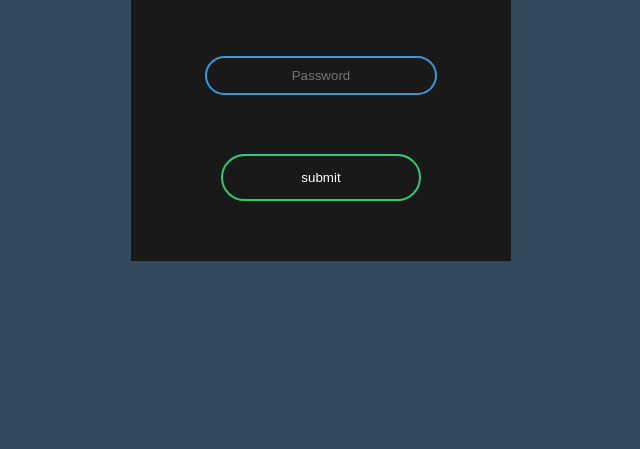
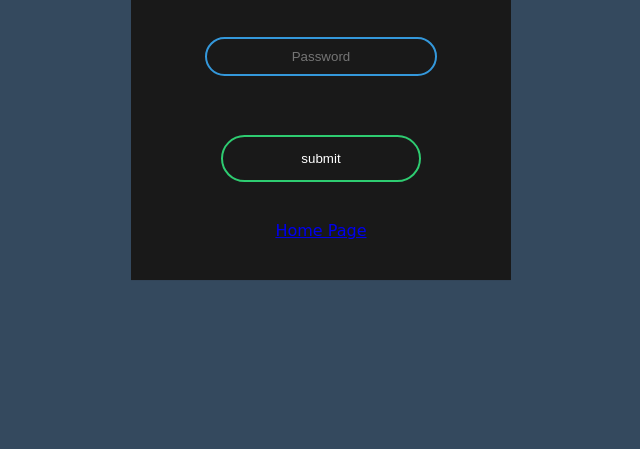
Before and after one commit to Harelazimtas/ExampleWebSunglasses, a plain HTML site: page WebSiteExample/LoginMy.html in a window 1280 px wide. Shown: the part 351-800 px from the top of the page, without its empty margins (319-959 px from the left). Drawn offline with Linux system fonts and the light colour scheme.

Commit message:
Update LoginMy.html

```diff
--- a/WebSiteExample/LoginMy.html
+++ b/WebSiteExample/LoginMy.html
@@ -6,13 +6,15 @@
     <link rel="stylesheet" href="login1.css">
   </head>
   <body>
-    <form class="box" action="LoginMy.html" method="post">
+    <form class="box" action="index.html" method="post">
       <h1>login</h1>
       <input type="number" placeholder="Id" name="Id" id="quantity" min="10000000" max="999999999" title="number with 8/9 digit" required>
       <br>
       <input type="password" placeholder="Password" name="Password" maxlength="20" minlength="5" required>
       <br>
       <input type="submit" name="submit" value="submit">
+      <br>
+      <a href="index.html">Home Page</a>
     </form>
   </body>
 </html>
```
